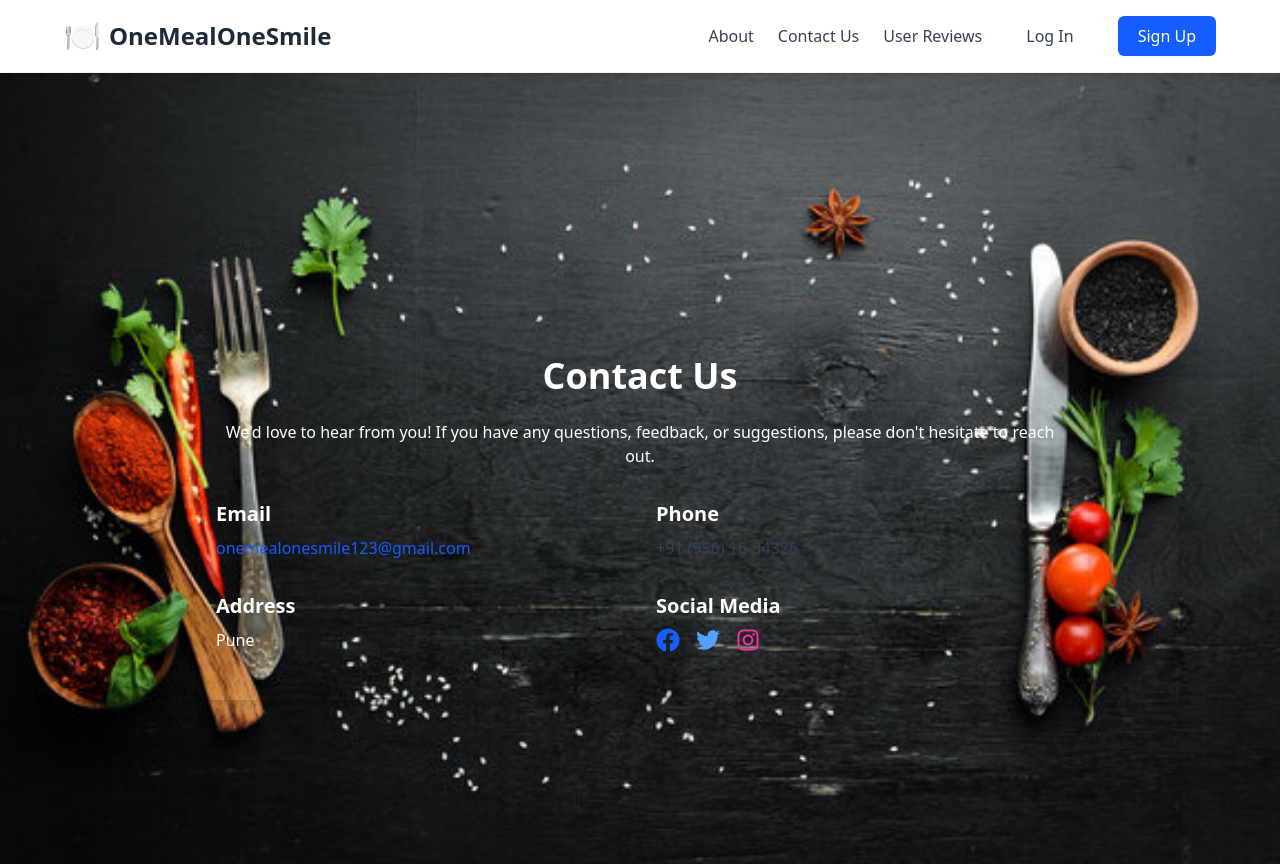
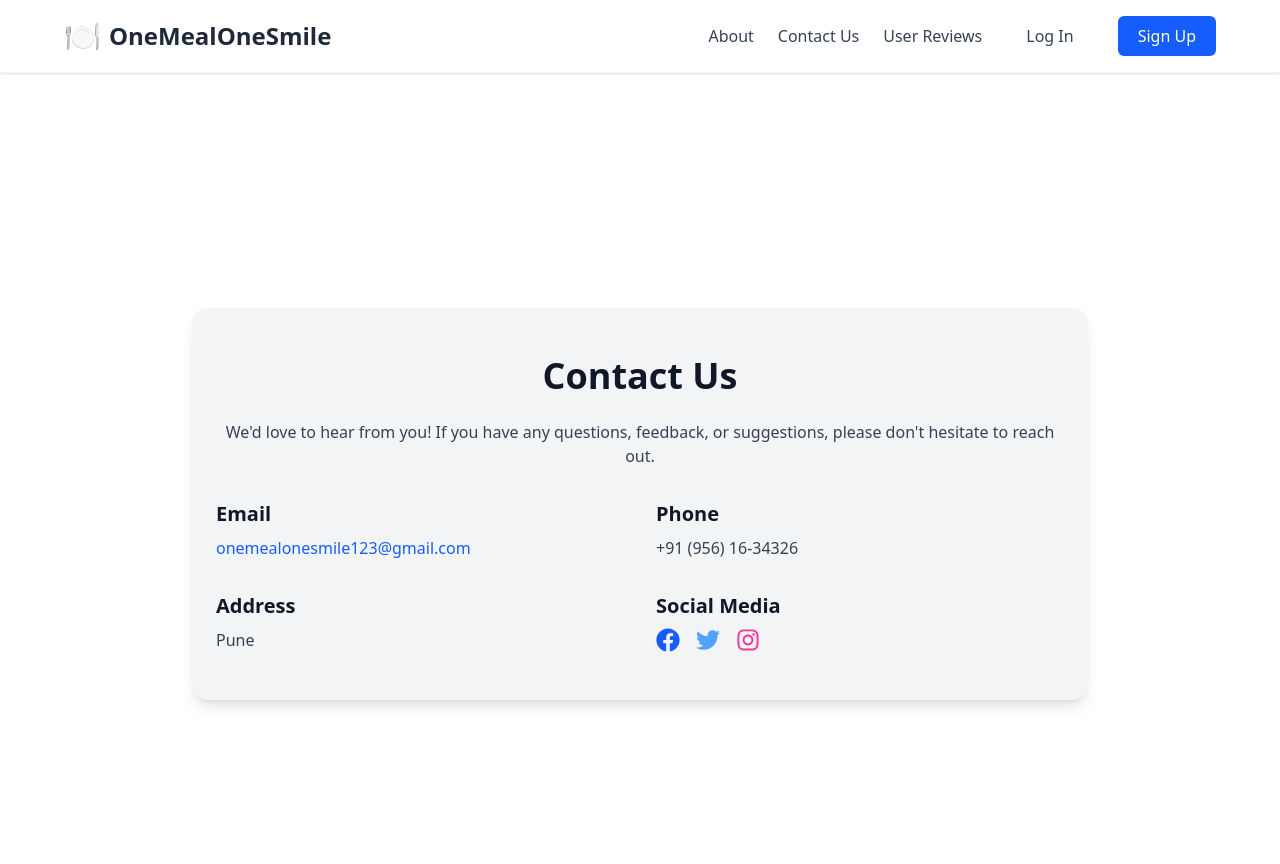
Before and after one commit to onesmileonemeal/1meal1smile, a React (Vite) app: page /contact in a window 1280 px wide. Built offline with nearby package versions, Linux system fonts and the light colour scheme; no server answers.

Commit message:
Your commit message here

```diff
--- a/src/component/contact.jsx
+++ b/src/component/contact.jsx
@@ -3,34 +3,31 @@ import { FaFacebook, FaTwitter, FaInstagram } from "react-icons/fa";
 
 const Contact = () => {
   return (
-    <div
-      className="min-h-screen flex items-center justify-center bg-cover bg-white bg-center"
-      style={{ backgroundImage: "url('/final.jpg')" }}
-    >
-      <div className="max-w-4xl mx-auto px-6 py-12 mt-20 -80 shadow-lg rounded-2xl">
-        <h1 className="text-4xl font-extrabold text-center text-white mb-6">
+    <div className="min-h-screen flex items-center justify-center bg-white">
+      <div className="max-w-4xl mx-auto px-6 py-12 mt-20 shadow-lg rounded-2xl bg-gray-100">
+        <h1 className="text-4xl font-extrabold text-center text-gray-900 mb-6">
           Contact Us
         </h1>
-        <p className="text-white text-center mb-8">
+        <p className="text-gray-700 text-center mb-8">
           We'd love to hear from you! If you have any questions, feedback, or
           suggestions, please don't hesitate to reach out.
         </p>
 
         <div className="grid md:grid-cols-2 gap-8">
           <div>
-            <h2 className="text-xl font-semibold text-white mb-2">Email</h2>
+            <h2 className="text-xl font-semibold text-gray-900 mb-2">Email</h2>
             <p className="text-blue-600">onemealonesmile123@gmail.com</p>
           </div>
           <div>
-            <h2 className="text-xl font-semibold text-white mb-2">Phone</h2>
+            <h2 className="text-xl font-semibold text-gray-900 mb-2">Phone</h2>
             <p className="text-gray-700">+91 (956) 16-34326</p>
           </div>
           <div>
-            <h2 className="text-xl font-semibold text-white mb-2">Address</h2>
-            <p className="text-white">Pune</p>
+            <h2 className="text-xl font-semibold text-gray-900 mb-2">Address</h2>
+            <p className="text-gray-700">Pune</p>
           </div>
           <div>
-            <h2 className="text-xl font-semibold text-white mb-2">
+            <h2 className="text-xl font-semibold text-gray-900 mb-2">
               Social Media
             </h2>
             <div className="flex space-x-4">
```
